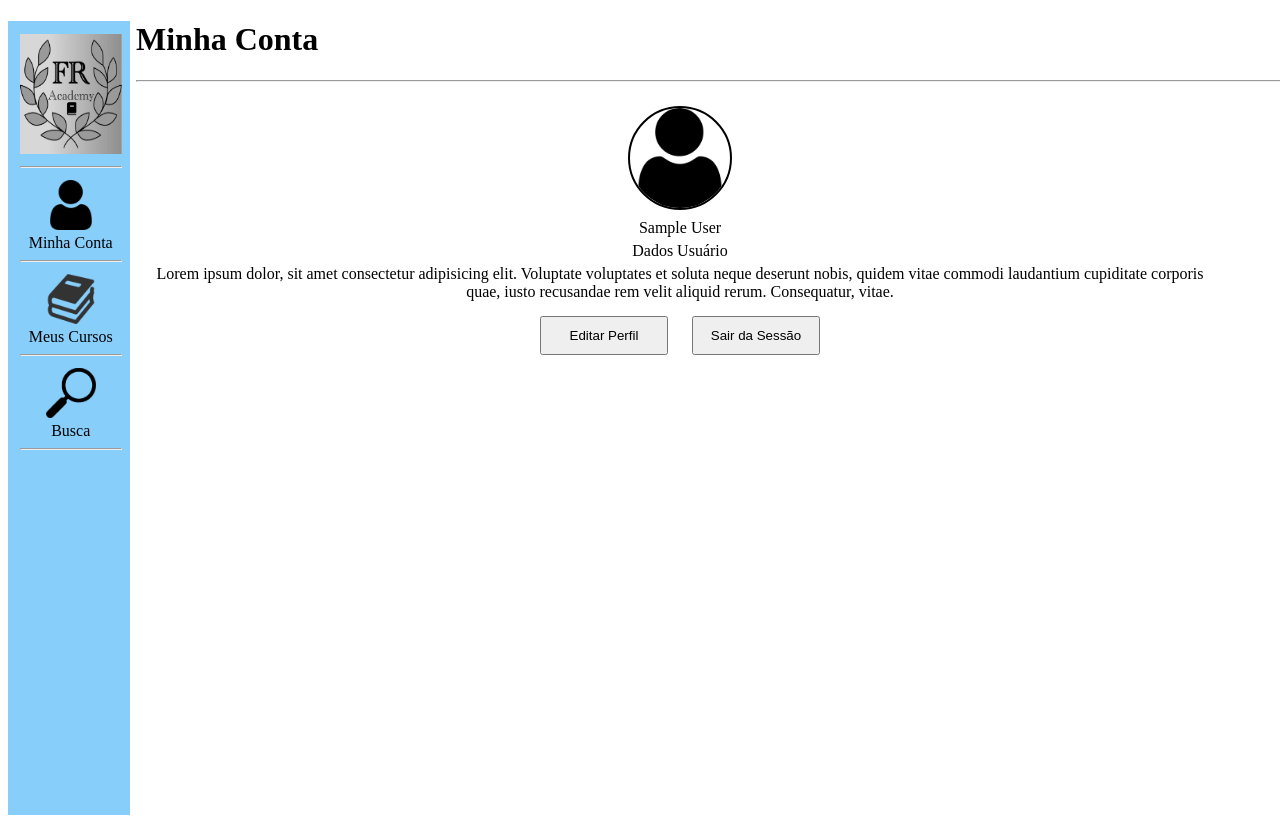
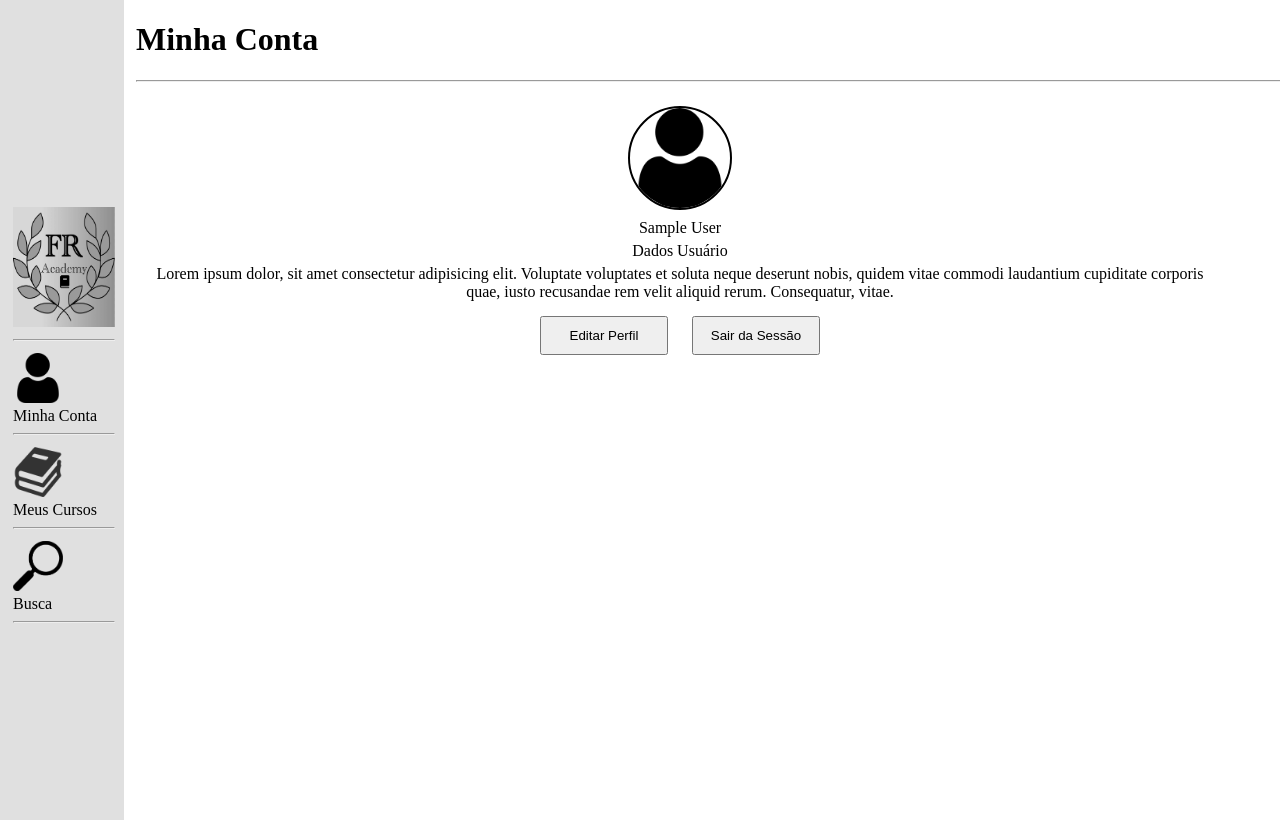
Before and after one commit to magocesar/Projeto-PjBl, a PHP site: page /conta.php in a window 1280 px wide; the page is wider, and only the part inside the window is pictured. Run offline with PHP 8.4, Linux system fonts and the light colour scheme; the visitor is signed in with stand-in values (Sample User, id 1).

Commit message:
1 stylesheet e mudanca na sidebar

```diff
--- a/frescura_cesinha/areaDeBusca.php
+++ b/frescura_cesinha/areaDeBusca.php
@@ -5,7 +5,7 @@
   <meta http-equiv="X-UA-Compatible" content="IE=edge">
   <meta name="viewport" content="width=device-width, initial-scale=1.0">
   <title>areaDeBusca</title>
-  <link rel="stylesheet" href="css/homepage.css">
+  <link rel="stylesheet" href="css/areaDoProfessor.css">
 </head>
 <body>
 <div class="container">
--- a/frescura_cesinha/conta.php
+++ b/frescura_cesinha/conta.php
@@ -15,7 +15,7 @@
     <meta http-equiv="X-UA-Compatible" content="IE=edge">
     <meta name="viewport" content="width=device-width, initial-scale=1.0">
     <title>Minha Conta</title>
-    <link rel="stylesheet" href="css/conta.css">
+    <link rel="stylesheet" href="css/areaDoProfessor.css">
     <script src="conta.js"></script>
 </head>
 <body>
--- a/frescura_cesinha/css/areaDoProfessor.css
+++ b/frescura_cesinha/css/areaDoProfessor.css
@@ -11,15 +11,18 @@
 }
 
 .sideMenu{
+  height: 100%;
   width: 8.5vw;
-  height: 98vh;
   position: fixed;
-  background-color: #87CEFA;
-  align-items: center;
+  z-index: 1;
+  top: 0;
+  left: 0;
+  background-color: #e0e0e0;
+  overflow-x: hidden;
+  padding-top: 20px;
   padding-right: 5px;
-  padding-left: 8.5px;
-  padding-top: 10px;
-  text-align: center;
+  align-content: center;
+  padding-left: 10px;
 }
 
 body{
--- a/frescura_cesinha/css/conta.css
+++ b/frescura_cesinha/css/conta.css
@@ -11,15 +11,18 @@
 }
 
 .sideMenu{
+    height: 100%;
     width: 8.5vw;
-    height: 98vh;
     position: fixed;
-    background-color: #87CEFA;
-    align-items: center;
+    z-index: 1;
+    top: 0;
+    left: 0;
+    background-color: #e0e0e0;
+    overflow-x: hidden;
+    padding-top: 20px;
     padding-right: 5px;
-    padding-left: 8.5px;
-    padding-top: 10px;
-    text-align: center;
+    align-content: center;
+    padding-left: 10px;
 }
 
 body{
--- a/frescura_cesinha/editarPerfil.php
+++ b/frescura_cesinha/editarPerfil.php
@@ -15,7 +15,7 @@
     <meta http-equiv="X-UA-Compatible" content="IE=edge">
     <meta name="viewport" content="width=device-width, initial-scale=1.0">
     <title>Editar Perfil</title>
-    <link rel="stylesheet" href="css/editarPerfil.css">
+    <link rel="stylesheet" href="css/areaDoProfessor.css">
 </head>
 <body>
     <div class="container">
--- a/frescura_cesinha/homepage.php
+++ b/frescura_cesinha/homepage.php
@@ -15,7 +15,7 @@
     <meta http-equiv="X-UA-Compatible" content="IE=edge">
     <meta name="viewport" content="width=device-width, initial-scale=1.0">
     <title>Homepage</title>
-    <link rel="stylesheet" href="css/homepage.css">
+    <link rel="stylesheet" href="css/areaDoProfessor.css">
 </head>
 <body>
     <div class="container">
```
Also changed, not shown: other parts of frescura_cesinha/css/areaDoProfessor.css (+30 -0 lines), frescura_cesinha/css/areaDeBusca.css (+9 -6 lines), frescura_cesinha/css/editarPerfil.css (+9 -6 lines), frescura_cesinha/css/homepage.css (+9 -6 lines).
